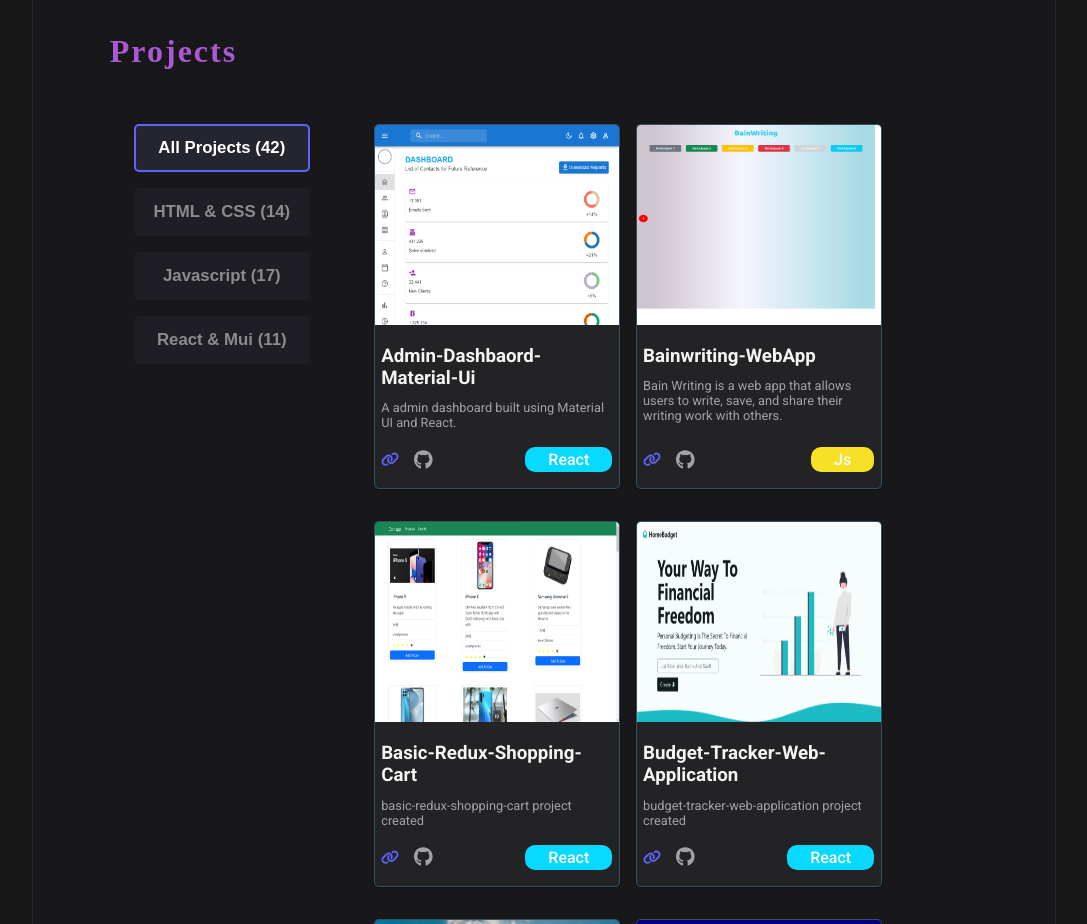
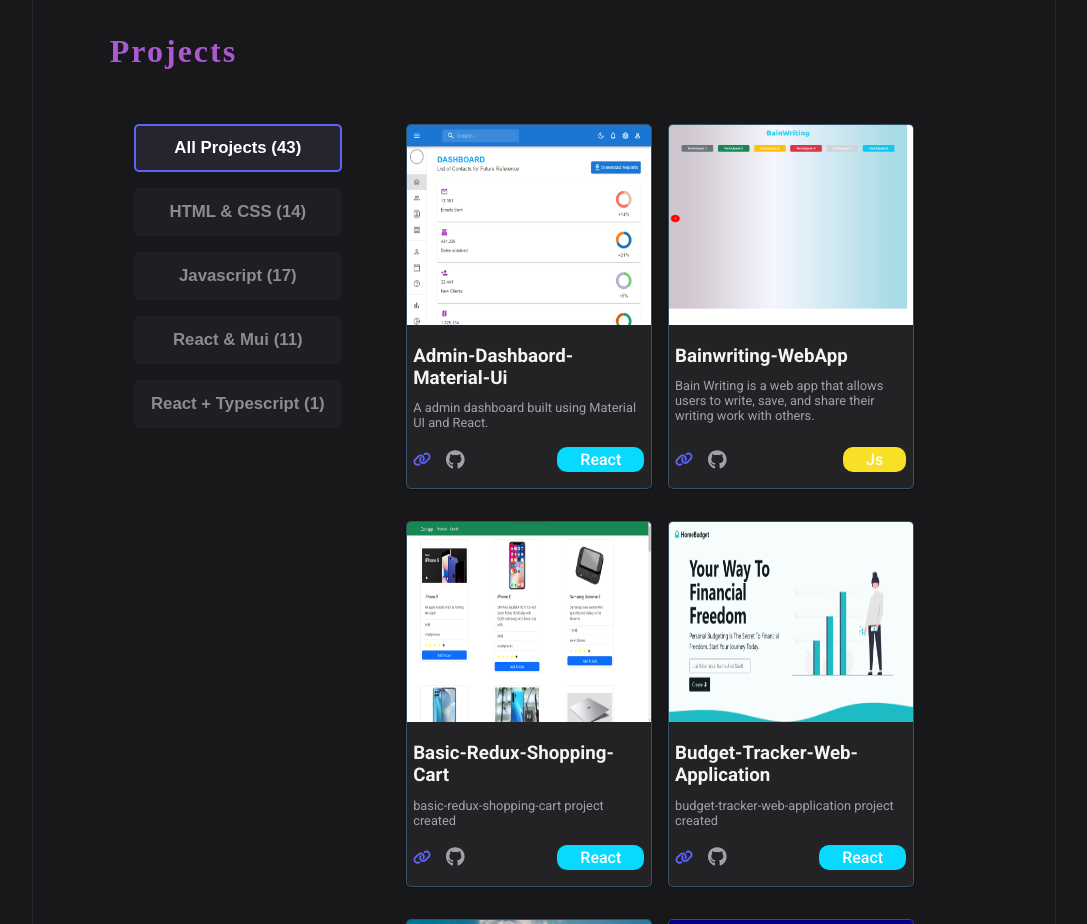
Before and after one commit to hamoz07/personal-portfolio, a React (Vite) app: page / in a window 1280 px wide. Shown: the part 1340-2264 px from the top of the page, without its empty margins (96-1183 px from the left). Built offline with nearby package versions, Linux system fonts and the light colour scheme.

Commit message:
updated with latest projects created

```diff
--- a/src/components/5- main/main.css
+++ b/src/components/5- main/main.css
@@ -24,7 +24,7 @@ main section.left-side {
 main section.left-side button {
   background-color: rgba(36, 37, 46, 1);
   opacity: 0.5;
-  width: 11rem;
+  width: 13rem;
   padding: 0.75rem 0;
   text-align: center;
   text-transform: capitalize;
@@ -35,6 +35,7 @@ main section.left-side button {
   border-radius: 5px;
   cursor: pointer;
   transition: var(--main-trans);
+  text-wrap: nowrap;
 }
 
 main section.left-side button:hover,
--- a/src/components/5- main/main.jsx
+++ b/src/components/5- main/main.jsx
@@ -17,6 +17,9 @@ const Main = () => {
 
   const filteredreact = projects.filter((pro) => {
     return pro.technologies === "react";
+  });
+  const filteredtypescript = projects.filter((pro) => {
+    return pro.technologies === "react+typescript";
   });
 
   useEffect(() => {
@@ -80,6 +83,15 @@ const Main = () => {
           >
             react & Mui ({filteredreact.length})
           </button>
+          <button
+            onClick={() => {
+              setShowAll(false);
+              setActive("react+typescript");
+            }}
+            className={`${active === "react+typescript" ? "active" : null}`}
+          >
+          React + Typescript ({filteredtypescript.length})
+          </button>
         </section>
         <section className={`right-side ${showAll ? "overcontainer" : ""}`}>
           {displayedProjects.map((repo, i) => (
--- a/src/projects.js
+++ b/src/projects.js
@@ -195,11 +195,11 @@ export const projects = [
   },
 
   {
-    name: "random-meal-generator",
-    gitrepo: "https://github.com/hamoz07/random-meal-generator.git",
+    name: "JS-E-COMMERCE",
+    gitrepo: "https://github.com/hamoz07/JS-E-COMMERCE.git",
     technologies: "js",
     has_pages: true,
-    path:"../photos/randommealgeneratorjs.png"
+    path:"../photos/Screenshot 2023-12-24 191956.png"
   },
   {
     name: "react-advanced-project",
@@ -318,6 +318,14 @@ export const projects = [
     has_pages: true,
     path:"../photos/typing-speed-game.png"
   },
+  {
+    name: "Notes-Web-Applications",
+    gitrepo: "https://github.com/hamoz07/Notes-Web-Applications.git",
+    technologies: "react+typescript",
+    has_pages: "vercel",
+    website:"https://simple-notes-web-applications.vercel.app",
+    path:"../photos/Screenshot 2023-12-24 195059.png"
+  },
 
 ];
 
```
Also changed, not shown: public/photos/randommealgeneratorjs.png (deleted).
